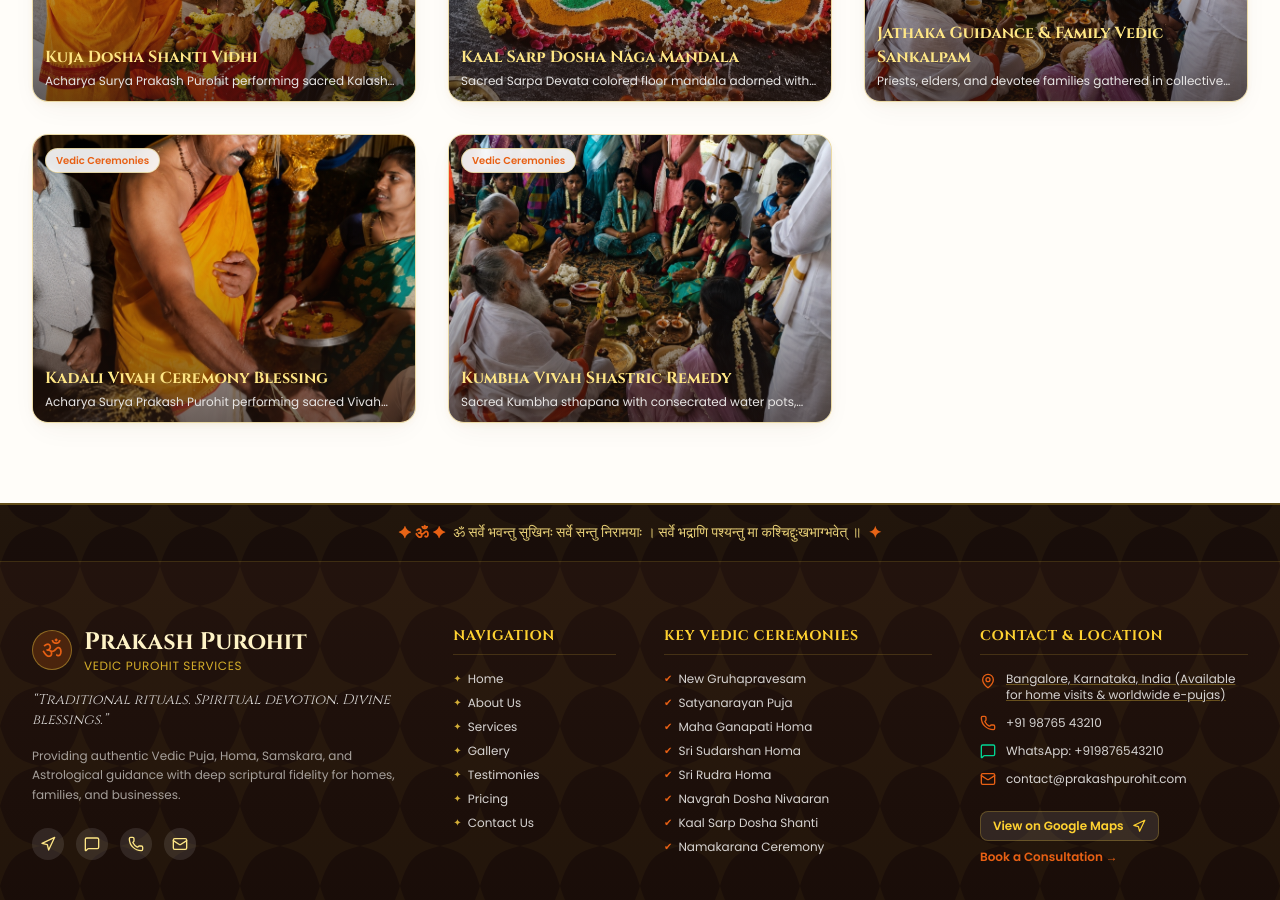
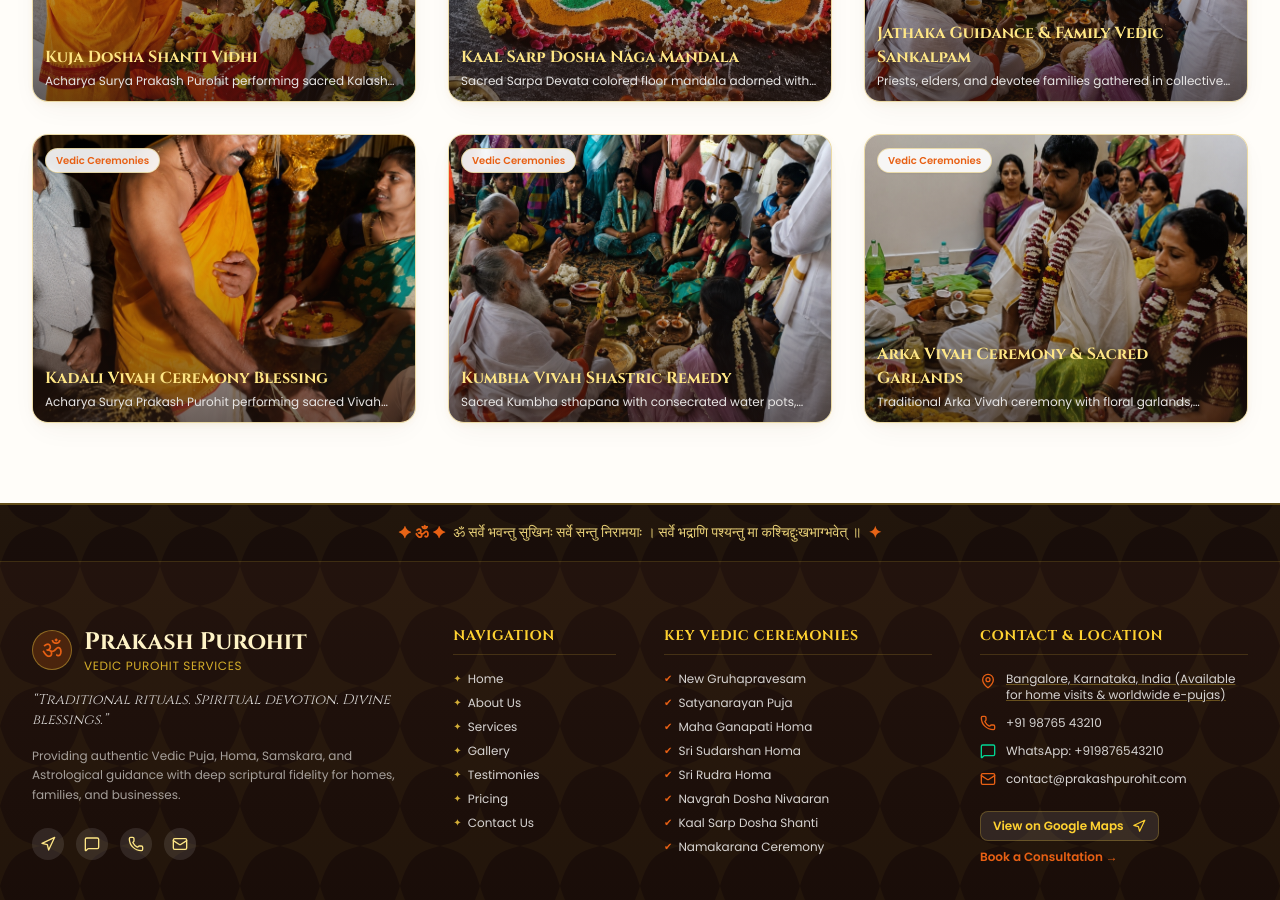
Before and after one commit to Shrikanthkk/prakash-purohit, a React (Vite) app: page /gallery in a window 1280 px wide. Shown: the part 1780-2680 px from the top of the page. Built offline with nearby package versions, Linux system fonts and the light colour scheme; a web font is replaced by a local one.

Commit message:
Update Arka Vivah Remedy service image with authentic ceremony photograph

```diff
--- a/src/data/galleryData.ts
+++ b/src/data/galleryData.ts
@@ -129,5 +129,13 @@ export const galleryData: GalleryItem[] = [
     image: '/services/kumbha-vivah.jpg',
     caption: 'Sacred Kumbha sthapana with consecrated water pots, coconuts, and traditional family prayers for marital dosha nivarana.',
     location: 'Ashram Yagya Mandapam'
+  },
+  {
+    id: 'gal-15',
+    title: 'Arka Vivah Ceremony & Sacred Garlands',
+    category: 'Vedic Ceremonies',
+    image: '/services/arka-vivah.jpg',
+    caption: 'Traditional Arka Vivah ceremony with floral garlands, sacred kalash offerings, and Vedic family sankalpam.',
+    location: 'Sacred Griha Mandapam'
   }
 ];
--- a/src/data/servicesData.ts
+++ b/src/data/servicesData.ts
@@ -507,7 +507,7 @@ export const servicesData: ServiceItem[] = [
         answer: 'On auspicious Sundays, Amavasya, or specific Nakshatras recommended after horoscope reading.'
       }
     ],
-    image: '/services/namakarana-vivah.jpg',
+    image: '/services/arka-vivah.jpg',
     priceNote: 'Starting from ₹ 5,500'
   },
   {
```
Also changed, not shown: public/services/arka-vivah.jpg (added), src/assets/services/arka-vivah.jpg (added).
